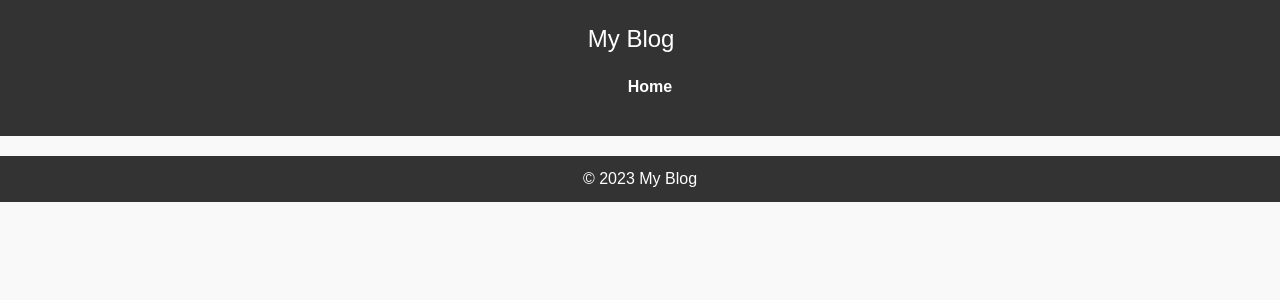
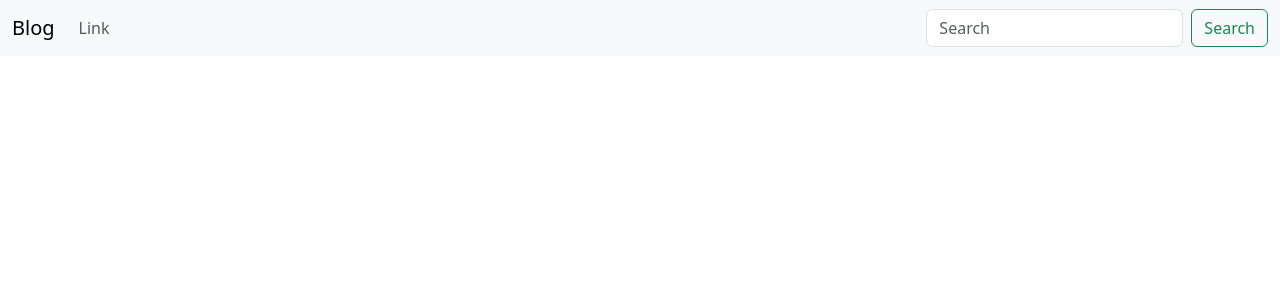
Before and after one commit to Cartha007/pyProjects, a Flask app: page / in a window 1280 px wide. Shown: the top 300 px of the page. Run offline with Flask 3, Linux system fonts and the light colour scheme.

Commit message:
Added navbar and error pages

```diff
--- a/intermediate/flaskApp/blog/routes.py
+++ b/intermediate/flaskApp/blog/routes.py
@@ -5,3 +5,15 @@ from flask import render_template, redirect, url_for, flash, request
 @app.route('/home')
 def home():
     return render_template('home.html')
+
+# Error Pages
+
+# Invalid URL
+@app.errorhandler(404)
+def page_not_found(e):
+    return render_template('404.html'), 404
+
+# Internal Server Error
+@app.errorhandler(500)
+def server_error(e):
+    return render_template('500.html'), 500
--- a/intermediate/flaskApp/blog/templates/base.html
+++ b/intermediate/flaskApp/blog/templates/base.html
@@ -1,30 +1,23 @@
-<!DOCTYPE html>
+<!doctype html>
 <html lang="en">
   <head>
-    <meta charset="UTF-8">
-    <meta name="viewport" content="width=device-width, initial-scale=1.0">
-    <link rel="stylesheet" href="{{ url_for('static', filename='css/styles.css') }}">
-    <title>{% block title %}My Blog{% endblock %}</title>
+    <meta charset="utf-8">
+    <meta name="viewport" content="width=device-width, initial-scale=1">
+    <title>Blog</title>
+    <link href="https://cdn.jsdelivr.net/npm/bootstrap@5.3.1/dist/css/bootstrap.min.css" rel="stylesheet" integrity="sha384-4bw+/aepP/YC94hEpVNVgiZdgIC5+VKNBQNGCHeKRQN+PtmoHDEXuppvnDJzQIu9" crossorigin="anonymous">
   </head>
   <body>
-    <header class="header">
-        <nav class="navbar">
+    {% include 'navbar.html' %}
+    <br>
     <div class="container">
-                <a href="/" class="logo">My Blog</a>
-                <ul class="nav-menu">
-                    <li><a href="/">Home</a></li>
-                </ul>
-            </div>
-        </nav>
-    </header>
-    <main class="container">
-        <div class="content">
         {% block content %}
         {% endblock %}
     </div>
-    </main>
-    <footer class="footer">
-        <p>&copy; 2023 My Blog</p>
-    </footer>
+
+
+    <script src="https://cdn.jsdelivr.net/npm/bootstrap@5.3.1/dist/js/bootstrap.bundle.min.js" integrity="sha384-HwwvtgBNo3bZJJLYd8oVXjrBZt8cqVSpeBNS5n7C8IVInixGAoxmnlMuBnhbgrkm" crossorigin="anonymous"></script>
+
+
+
   </body>
 </html>
--- /dev/null
+++ b/intermediate/flaskApp/blog/templates/navbar.html
@@ -0,0 +1,21 @@
+<nav class="navbar navbar-expand-lg bg-body-tertiary"> <!-- navbar-dark bg-dark -->
+    <div class="container-fluid">
+      <a class="navbar-brand" href="{{ url_for('home')}}">Blog</a>
+      <button class="navbar-toggler" type="button" data-bs-toggle="collapse" data-bs-target="#navbarSupportedContent" aria-controls="navbarSupportedContent" aria-expanded="false" aria-label="Toggle navigation">
+        <span class="navbar-toggler-icon"></span>
+      </button>
+      <div class="collapse navbar-collapse" id="navbarSupportedContent">
+        <ul class="navbar-nav me-auto mb-2 mb-lg-0">
+
+          <li class="nav-item">
+            <a class="nav-link" href="#">Link</a>
+          </li>
+
+        </ul>
+        <form class="d-flex" role="search">
+          <input class="form-control me-2" type="search" placeholder="Search" aria-label="Search">
+          <button class="btn btn-outline-success" type="submit">Search</button>
+        </form>
+      </div>
+    </div>
+  </nav>
```
Also changed, not shown: intermediate/flaskApp/blog/templates/404.html (added, +11 -0 lines), intermediate/flaskApp/blog/templates/500.html (added, +11 -0 lines). Lines whose indentation alone changed are shown as unchanged.
